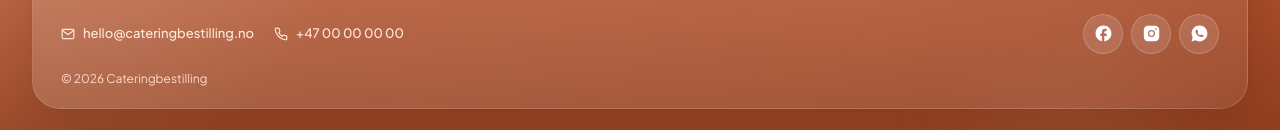
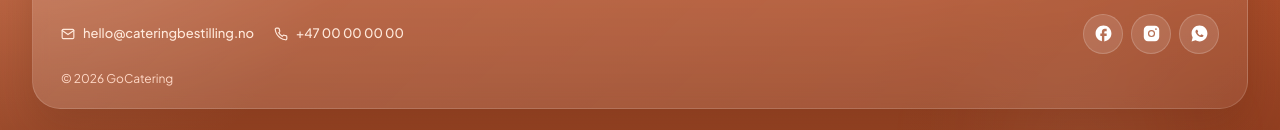
Before and after one commit to MuhammadNoumanAfzal/catering-bestilling-no, a React (Vite) app: page / in a window 1280 px wide. Shown: the part 1705-1835 px from the top of the page. Built offline with nearby package versions, Linux system fonts and the light colour scheme; no server answers.

Commit message:
feat: update branding from Cateringbestilling to GoCatering across multiple components and localization files

```diff
--- a/src/components/shared/CommonNavbar.jsx
+++ b/src/components/shared/CommonNavbar.jsx
@@ -360,7 +360,7 @@ export default function CommonNavbar({ hideLogo = false, className = "" }) {
           <Link to="/" className="flex shrink-0 items-center self-center">
             <img
               src="/home/logo (2).png"
-              alt="Lunsjavtale"
+              alt="GoCatering"
               className="h-28 w-auto object-contain"
             />
           </Link>
--- a/src/components/shared/Footer.jsx
+++ b/src/components/shared/Footer.jsx
@@ -40,7 +40,7 @@ export default function Footer() {
               <Link to="/" className="inline-flex shrink-0">
                 <img
                   src="/home/logo2.png"
-                  alt="Cateringbestilling"
+                  alt="GoCatering"
                   className="h-12 w-auto object-contain"
                 />
               </Link>
--- a/src/features/checkOut/components/CheckoutHeader.jsx
+++ b/src/features/checkOut/components/CheckoutHeader.jsx
@@ -22,7 +22,7 @@ export default function CheckoutHeader() {
           <Link to="/" className="inline-flex cursor-pointer">
             <img
               src="/home/logo.png"
-              alt="Lunsjavtale"
+              alt="GoCatering"
               className="h-16 w-auto object-contain"
             />
           </Link>
--- a/src/features/clientSettings/components/ClientLanguageSettingsSection.jsx
+++ b/src/features/clientSettings/components/ClientLanguageSettingsSection.jsx
@@ -13,9 +13,6 @@ export default function ClientLanguageSettingsSection({ onChangeLanguage }) {
     >
       <div className="flex flex-col gap-3 rounded-[18px] border border-[#eadfd5] bg-[#fffaf6] p-4">
         <LanguageSwitcher onChange={onChangeLanguage} />
-        <p className="text-sm leading-6 text-[#6b5d53]">
-          {t("settings.languageDescription")}
-        </p>
       </div>
     </SettingsSection>
   );
--- a/src/features/home/components/HomeNavbar.jsx
+++ b/src/features/home/components/HomeNavbar.jsx
@@ -124,7 +124,7 @@ export default function HomeNavbar() {
         <Link to="/" className="flex shrink-0 items-center">
           <img
             src="/home/logo (2).png"
-            alt="Lunsjavtale"
+            alt="GoCatering"
             className="h-10 w-auto object-contain sm:h-12 md:h-34"
           />
         </Link>
--- a/src/i18n/locales/en.js
+++ b/src/i18n/locales/en.js
@@ -65,7 +65,7 @@ const en = {
     headline: "Modern catering, minus the friction.",
     description:
       "Discover local food partners for office lunches, meetings, and private events.",
-    copyright: "\u00a9 2026 Cateringbestilling",
+    copyright: "\u00a9 2026 GoCatering",
   },
   browse: {
     tabs: {
@@ -243,7 +243,7 @@ const en = {
     accountBadge: "Account",
     title: "Settings",
     description:
-      "Manage whether Catering bestilling.no contacts you by email, text message, or push notification.",
+      "Manage whether GoCatering contacts you by email, text message, or push notification.",
     profilePhotoTitle: "Profile photo",
     profilePhotoSubtitle:
       "Upload a clear image for your account and keep your profile looking polished across the app.",
@@ -275,8 +275,6 @@ const en = {
     languageTitle: "Language",
     languageSubtitle:
       "Choose the language used for hardcoded client-side content throughout the app.",
-    languageDescription:
-      "API-driven names and descriptions stay in their original language until bilingual API support is added.",
     saveHeading: "Save changes",
     reset: "Reset",
     save: "Save changes",
@@ -289,12 +287,12 @@ const en = {
   },
   legal: {
     termsEyebrow: "Terms & Conditions",
-    termsTitle: "Terms for ordering through Cateringbestilling",
+    termsTitle: "Terms for ordering through GoCatering",
     termsIntro:
-      "These terms explain how customers use the client-side ordering platform, place catering requests, and interact with listed vendors through Cateringbestilling.",
+      "These terms explain how customers use the client-side ordering platform, place catering requests, and interact with listed vendors through GoCatering.",
     usingPlatformTitle: "Using the platform",
     usingPlatformBodyOne:
-      "You may use Cateringbestilling to browse menus, compare vendors, submit order requests, and manage your account details.",
+      "You may use GoCatering to browse menus, compare vendors, submit order requests, and manage your account details.",
     usingPlatformBodyTwo:
       "You agree to provide accurate booking, contact, and delivery information whenever you create an account or place an order.",
     ordersTitle: "Orders and availability",
@@ -318,7 +316,7 @@ const en = {
     supportBodyTwo:
       "Questions about these terms can be directed to the support contact information published on the platform.",
     privacyEyebrow: "Privacy Policy",
-    privacyTitle: "How Cateringbestilling handles customer information",
+    privacyTitle: "How GoCatering handles customer information",
     privacyIntro:
       "This privacy policy describes the types of information collected through the client-side ordering experience and how that information supports account access, ordering, delivery, and customer support.",
     collectTitle: "Information we collect",
@@ -427,7 +425,7 @@ const en = {
     removedSaved: "{{name}} removed from saved restaurants",
     saveFailed: "Save vendor failed",
     updateSavedFailed: "Unable to update saved vendor right now.",
-    shareText: "Check out {{name}} on Lunsjavtale.",
+    shareText: "Check out {{name}} on GoCatering.",
     sharedSuccess: "{{name}} shared successfully",
     linkCopied: "Restaurant link copied to clipboard",
     sharingUnsupported: "Sharing is not supported on this device",
@@ -767,7 +765,7 @@ const en = {
     updatingTotals: "Updating totals in the background...",
   },
   orderConfirmed: {
-    logoAlt: "Cateringbestilling",
+    logoAlt: "GoCatering",
     placedSuccessfully: "Order placed successfully",
     heroTitle: "Your catering order has been placed",
     heroDescription:
@@ -853,7 +851,7 @@ const en = {
     },
   },
   vendorPanel: {
-    logoAlt: "Cateringbestilling",
+    logoAlt: "GoCatering",
     defaultUser: "Vendor User",
     manageSubtitle: "Manage your restaurants and operations",
     loggedOutSuccess: "Logged out successfully",
@@ -1502,7 +1500,7 @@ const en = {
       individualPackaging: "Individual Packaging",
       individualPackagingDescription: "Restaurants that offer individually packaged items",
       new: "New",
-      newDescription: "Restaurants that are new to Lunsjavtale",
+      newDescription: "Restaurants that are new to GoCatering",
       smallBusiness: "Small business",
       budget: "Budget",
       budgetPerPerson: "Budget per person",
--- a/src/i18n/locales/no.js
+++ b/src/i18n/locales/no.js
@@ -65,7 +65,7 @@ const no = {
     headline: "Moderne catering, uten friksjon.",
     description:
       "Oppdag lokale matpartnere for kontorlunsjer, måter og private arrangementer.",
-    copyright: "\u00a9 2026 Cateringbestilling",
+    copyright: "\u00a9 2026 GoCatering",
   },
   browse: {
     tabs: {
@@ -87,7 +87,7 @@ const no = {
       imCaterer: "Jeg er caterer",
     },
     layout: {
-      badge: "Lunsjavtale-tilgang",
+      badge: "GoCatering-tilgang",
       title: "Enkel tilgang til bestillinger, leverandører og teamlunsjer.",
       description:
         "Et ryddigere sted å logge inn, opprette konto og komme tilbake til cateringflyten din.",
@@ -246,7 +246,7 @@ const no = {
     accountBadge: "Konto",
     title: "Innstillinger",
     description:
-      "Administrer om Catering bestilling.no kontakter deg via e-post, tekstmelding eller push-varsler.",
+      "Administrer om GoCatering kontakter deg via e-post, tekstmelding eller push-varsler.",
     profilePhotoTitle: "Profilbilde",
     profilePhotoSubtitle:
       "Last opp et tydelig bilde for kontoen din og gi profilen et renere uttrykk i hele appen.",
@@ -292,12 +292,12 @@ const no = {
   },
   legal: {
     termsEyebrow: "Vilkår og betingelser",
-    termsTitle: "Vilkår for bestilling gjennom Cateringbestilling",
+    termsTitle: "Vilkår for bestilling gjennom GoCatering",
     termsIntro:
-      "Disse vilkårene forklarer hvordan kunder bruker bestillingsplattformen på klientsiden, legger inn cateringforespårsler og samhandler med oppførte leverandører gjennom Cateringbestilling.",
+      "Disse vilkårene forklarer hvordan kunder bruker bestillingsplattformen på klientsiden, legger inn cateringforespørsler og samhandler med oppførte leverandører gjennom GoCatering.",
     usingPlatformTitle: "Bruk av plattformen",
     usingPlatformBodyOne:
-      "Du kan bruke Cateringbestilling til å bla gjennom menyer, sammenligne leverandører, sende bestillingsforespårsler og administrere kontodetaljene dine.",
+      "Du kan bruke GoCatering til å bla gjennom menyer, sammenligne leverandører, sende bestillingsforespørsler og administrere kontodetaljene dine.",
     usingPlatformBodyTwo:
       "Du samtykker i å oppgi nåyaktig booking-, kontakt- og leveringsinformasjon når du oppretter en konto eller legger inn en bestilling.",
     ordersTitle: "Bestillinger og tilgjengelighet",
@@ -321,7 +321,7 @@ const no = {
     supportBodyTwo:
       "Spårsmål om disse vilkårene kan rettes til kontaktinformasjonen for support som er publisert på plattformen.",
     privacyEyebrow: "Personvernerklæring",
-    privacyTitle: "Hvordan Cateringbestilling håndterer kundeinformasjon",
+    privacyTitle: "Hvordan GoCatering håndterer kundeinformasjon",
     privacyIntro:
       "Denne personvernerklæringen beskriver hvilke typer informasjon som samles inn gjennom bestillingsopplevelsen på klientsiden og hvordan denne informasjonen brukes til kontotilgang, bestilling, levering og kundestøtte.",
     collectTitle: "Informasjon vi samler inn",
@@ -431,7 +431,7 @@ const no = {
     removedSaved: "{{name}} ble fjernet fra lagrede restauranter",
     saveFailed: "Kunne ikke lagre leverandør",
     updateSavedFailed: "Kunne ikke oppdatere lagret leverandør akkurat nå.",
-    shareText: "Sjekk ut {{name}} på Lunsjavtale.",
+    shareText: "Sjekk ut {{name}} på GoCatering.",
     sharedSuccess: "{{name}} ble delt",
     linkCopied: "Restaurantlenken ble kopiert",
     sharingUnsupported: "Deling støttes ikke på denne enheten",
@@ -644,7 +644,7 @@ const no = {
     logoutConfirm: "Logg ut",
     staySignedIn: "Forbli innlogget",
     orderPlacedTitle: "Bestilling lagt inn",
-    orderPlacedText: "Cateringbestillingen din ble sendt.",
+    orderPlacedText: "Bestillingen din hos GoCatering ble sendt.",
     signInRequiredTitle: "Innlogging kreves",
     signInRequiredText:
       "Logg inn eller opprett en konto før du legger inn en bestilling.",
@@ -771,9 +771,9 @@ const no = {
     updatingTotals: "Oppdaterer totalene i bakgrunnen...",
   },
   orderConfirmed: {
-    logoAlt: "Cateringbestilling",
+    logoAlt: "GoCatering",
     placedSuccessfully: "Bestillingen ble lagt inn",
-    heroTitle: "Cateringbestillingen din er lagt inn",
+    heroTitle: "Bestillingen din hos GoCatering er lagt inn",
     heroDescription:
       "Vi har mottatt forespørselen din og sendt den til leverandøren. Du vil snart motta en e-postbekreftelse med de endelige bestillingsdetaljene.",
     backToHome: "Tilbake til hjem",
@@ -1290,7 +1290,7 @@ const no = {
     },
   },
   vendorPanel: {
-    logoAlt: "Cateringbestilling",
+    logoAlt: "GoCatering",
     defaultUser: "Leverandørbruker",
     manageSubtitle: "Administrer restaurantene og driften din",
     loggedOutSuccess: "Du er logget ut",
@@ -1559,7 +1559,7 @@ const no = {
       individualPackaging: "Individuell pakking",
       individualPackagingDescription: "Restauranter som tilbyr individuelt pakkede varer",
       new: "Ny",
-      newDescription: "Restauranter som er nye på Lunsjavtale",
+      newDescription: "Restauranter som er nye på GoCatering",
       smallBusiness: "Liten bedrift",
       budget: "Budsjett",
       budgetPerPerson: "Budsjett per person",
```
